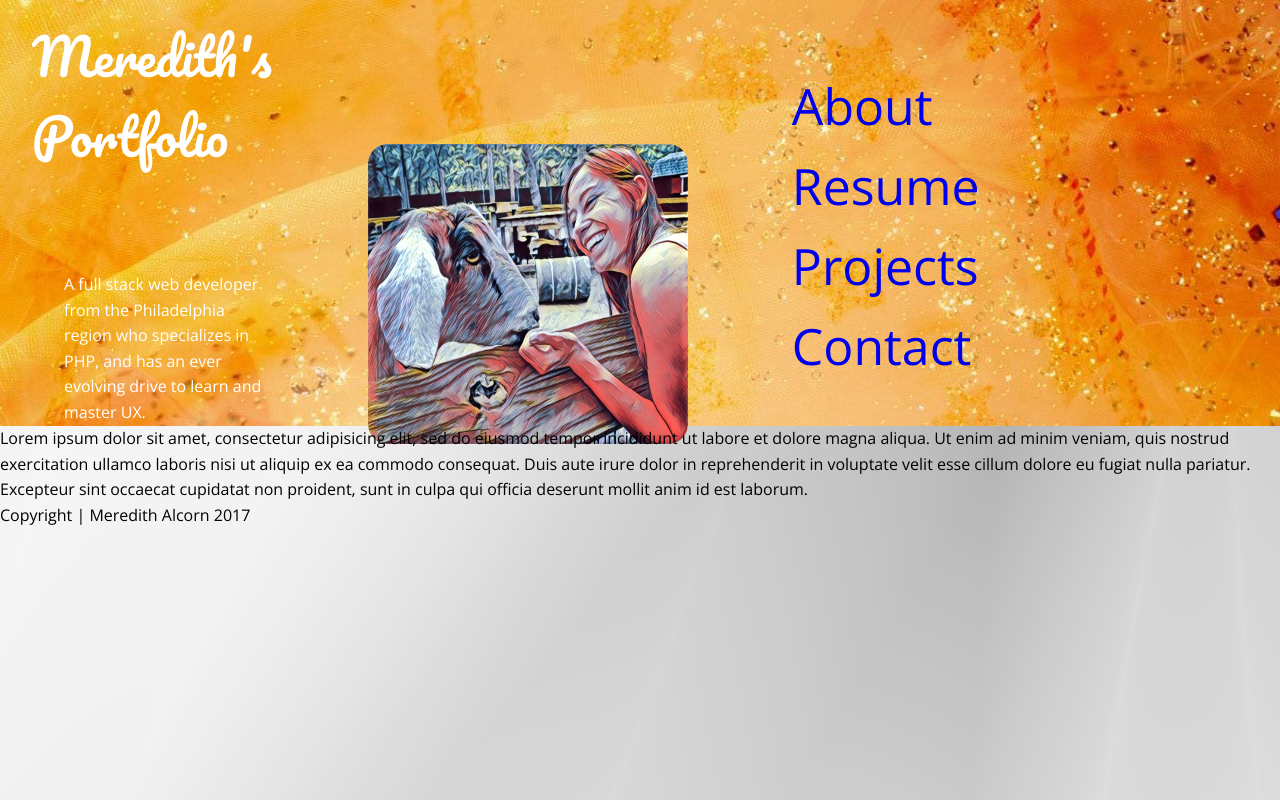
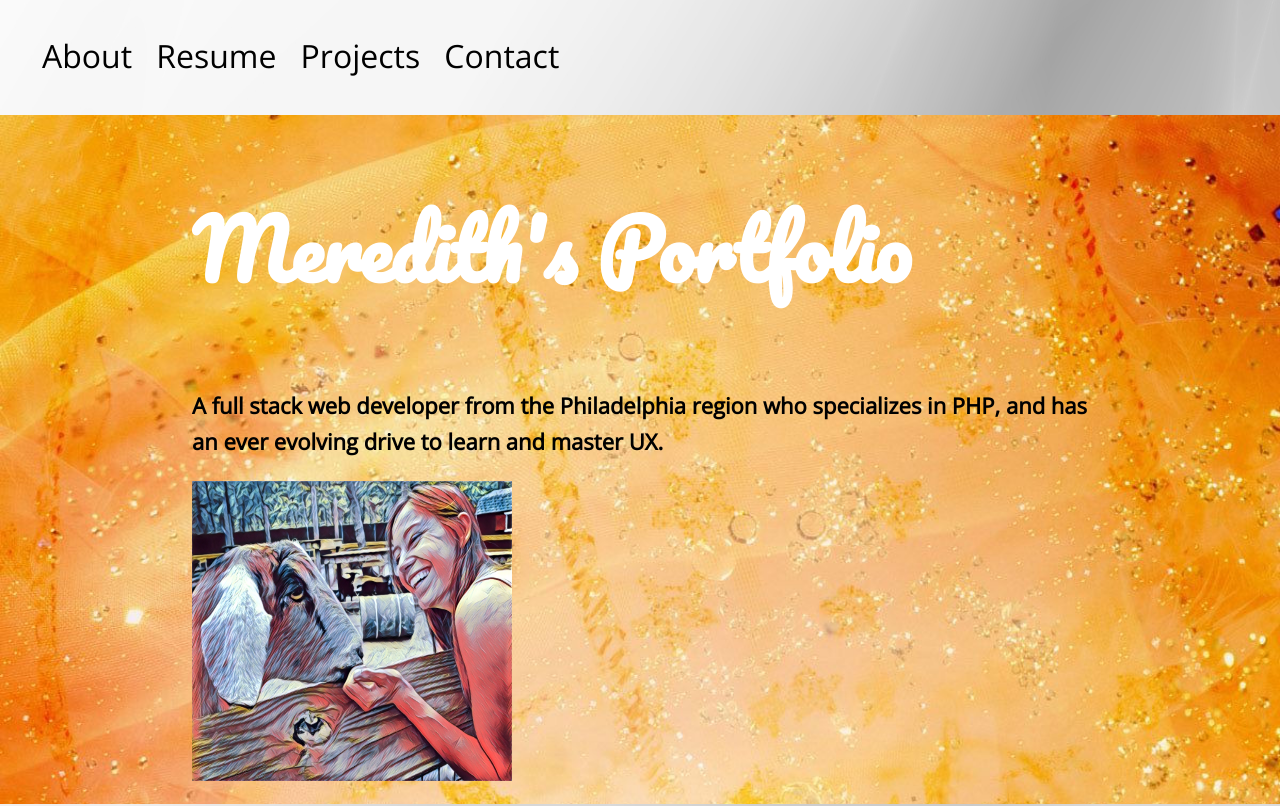
Before and after one commit to meredithalcorn/portfolio, a plain HTML site: page index.html in a window 1280 px wide. Shown: the top 806 px of the page. Drawn offline with nearby package versions, Linux system fonts and the light colour scheme.

Commit message:
add stylistic changes.  create a media query for viewport widths above 769px to display.  add background image to footer. add a container, and wrapper.  change naming of some classes.

```diff
--- a/css/style.css
+++ b/css/style.css
@@ -1,28 +1,91 @@
+* {
+  box-sizing: border-box;
+}
+
 body {
     background-image: url("gray-portfolio.jpg");
+    /*background-color: #754;*/
+    /*color: #fff;*/
     line-height: 1.6;
     margin: 0;
     font-family: Open Sans;
 }
 
-a {
-    text-decoration: none;
+  p {
+  font-size: 22px;
 }
 
+.main-nav {
+  background-image: url("gray-portfolio.jpg");
+  padding: 1.5em 2em;
+  margin-top: -20px;
+}
+.main-nav a {
+    display: inline-block;
+    text-align: center;
+    text-decoration: none;
+    font-size: 2em;
+    margin: 10px;
+    color: black;
+}
 /* Navigation Bar Contents */
 
-.nav-bar {
+.main-header {
     background-image: url("portfolio-background.jpg");
     background-repeat: no-repeat;
     background-size: cover;
-    display: flex;
+    display: block;
     padding: 1em 0;
-    height: 394px;
     width: auto;
 }
 
+.main-header .name {
+  font-size: 5em;
+  color: #fff;
+}
 
-.nav-bar img {
+/*.main-header {
+	text-align: center;
+	padding-top: 1.5em;
+	padding-bottom: 1.5em;
+	background: #3acec2;
+	margin-bottom: 30px;
+}*/
+
+.name {
+  font-size: 50px;
+  font-family: Pacifico;
+}
+
+footer {
+  background-image: url("portfolio-background.jpg");
+  background-repeat: no-repeat;
+  background-size: cover;
+  display: block;
+  text-align: center;
+  padding: 1.5em 2em;
+}
+
+@media (min-width: 769px) {
+  .container
+  {
+    width: 70%;
+    max-width: 2000px;
+    margin: 0 auto;
+  }
+
+ 	.name,
+  #brief-intro,
+  img,
+  .main-nav li
+  {
+  	display: inline-block;
+  }
+
+}
+
+
+/*.nav-bar img {
     postion: fixed;
     margin-top: 10%;
     margin-left: 5%;
@@ -57,4 +120,4 @@ a {
     margin-top: 20%;
     margin-left: 5%;
     color: #fff;
-}
+}*/
--- a/index.html
+++ b/index.html
@@ -1,28 +1,40 @@
 <!DOCTYPE html>
 <html>
     <head>
+        <title>Meredith Alcorn</title>
         <link rel="stylesheet" type="text/css" href="css/style.css">
         <link href="https://fonts.googleapis.com/css?family=Pacifico" rel="stylesheet">
         <link href="https://fonts.googleapis.com/css?family=Open+Sans" rel="stylesheet">
         <meta charset="utf-8">
-        <title>Meredith Alcorn</title>
-
-        <div class="nav-bar">
-            <div id="name">Meredith's Portfolio</div>
-            <div id="brief-intro">A full stack web developer from the Philadelphia region who specializes in PHP, and has an ever evolving drive to learn and master UX.</div>
-            <img src="css/mere-goat.JPG" alt="Picture of Meredith with a goat" height="300" width="320">
-            <ul>
-                <li id="about"><a href="#">About</a></li>
-                <li id="resume"><a href="#">Resume</a></li>
-                <li id="projects"><a href="#">Projects</a></li>
-                <li id="contact"><a href="#">Contact</a></li>
-            </ul>
-        </div>
-
     </head>
     <body>
-        Lorem ipsum dolor sit amet, consectetur adipisicing elit, sed do eiusmod tempor incididunt ut labore et dolore magna aliqua. Ut enim ad minim veniam, quis nostrud exercitation ullamco laboris nisi ut aliquip ex ea commodo consequat. Duis aute irure dolor in reprehenderit in voluptate velit esse cillum dolore eu fugiat nulla pariatur. Excepteur sint occaecat cupidatat non proident, sunt in culpa qui officia deserunt mollit anim id est laborum.
-    </body>
+      <div class="wrap">
 
-    <footer>Copyright | Meredith Alcorn 2017</footer>
+        <header class="main-header">
+          <ul class="main-nav">
+            <li><a href="#">About</a></li>
+            <li><a href="#">Resume</a></li>
+            <li><a href="#">Projects</a></li>
+            <li><a href="#">Contact</a></li>
+          </ul>
+          <div class="container">
+            <h1 class="name">Meredith's Portfolio</h1>
+              <div id="brief-intro">
+              <p><strong>A full stack web developer from the Philadelphia region who specializes in PHP, and has an ever evolving drive to learn and master UX.</strong></p>
+              </div>
+              <img src="css/mere-goat.JPG" alt="Picture of Meredith with a goat" height="300" width="320">
+          </div>
+      </header>
+
+    <div class="container">
+          <p>Lorem ipsum dolor sit amet, consectetur adipisicing elit, sed do eiusmod tempor incididunt ut labore et dolore magna aliqua. Ut enim ad minim veniam, quis nostrud exercitation ullamco laboris nisi ut aliquip ex ea commodo consequat. Duis aute irure dolor in reprehenderit in voluptate velit esse cillum dolore eu fugiat nulla pariatur. Excepteur sint occaecat cupidatat non proident, sunt in culpa qui officia deserunt mollit anim id est laborum.</p>
+
+          <p>Lorem ipsum dolor sit amet, consectetur adipisicing elit, sed do eiusmod tempor incididunt ut labore et dolore magna aliqua. Ut enim ad minim veniam, quis nostrud exercitation ullamco laboris nisi ut aliquip ex ea commodo consequat. Duis aute irure dolor in reprehenderit in voluptate velit esse cillum dolore eu fugiat nulla pariatur. Excepteur sint occaecat cupidatat non proident, sunt in culpa qui officia deserunt mollit anim id est laborum.</p>
+    </div>
+  </div>
+
+    <footer>
+      <span>&copy;Copyright | Meredith Alcorn 2017</span>
+    </footer>
+</body>
 </html>
```
